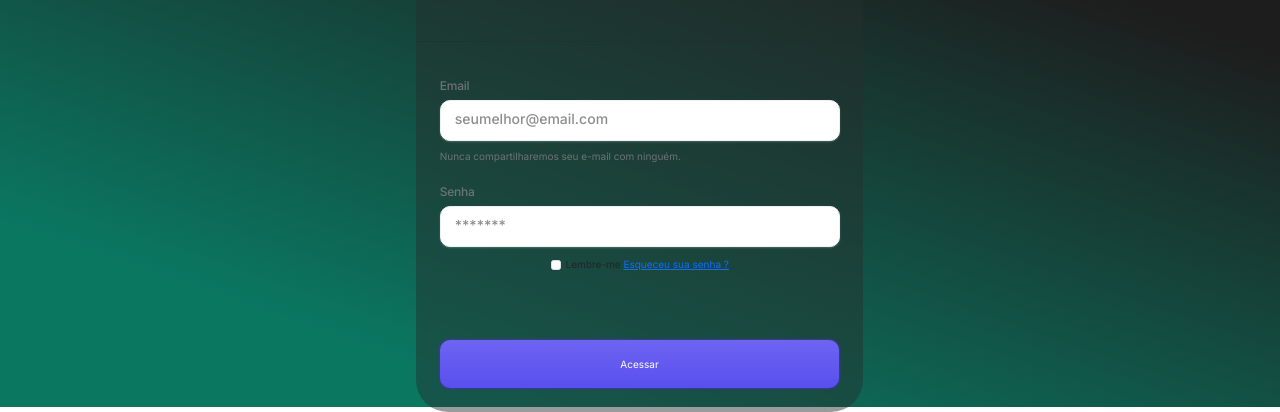
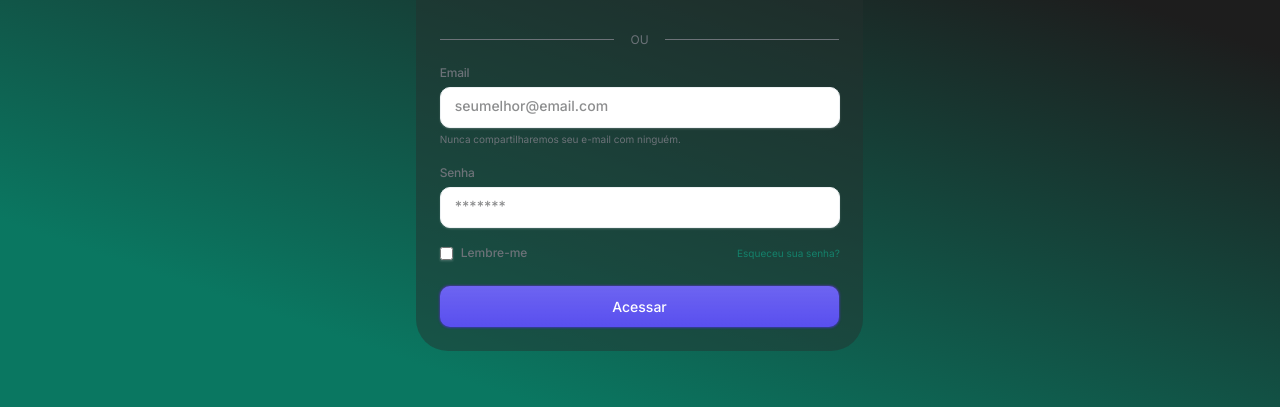
Before and after one commit to PabloPerdigao/FinancePro, a website: page pages/login.html in a window 1280 px wide. Shown: the part 393-805 px from the top of the page. Drawn offline with nearby package versions, Linux system fonts and the light colour scheme.

Commit message:
refactor: renomeia classes e ajusta estrutura do formulário de login

```diff
--- a/assets/css/login.css
+++ b/assets/css/login.css
@@ -41,7 +41,7 @@
   }
 
 /* estilo do formulário da página criar-conta */
-  .form-login-user {
+  .login-user {
     display: flex;
     flex-direction: column;
     margin: 0 auto;
@@ -114,8 +114,8 @@
     min-width: 35vw;
     align-items: center;
 
-
-    padding: 2.4rem 2.4rem 3.4rem;
+    padding: 1.4rem 2.4rem 2.4rem;
+    gap: 1.6rem;
 
   }
 
@@ -148,7 +148,7 @@
   .form-input .form-text {
     color: var(--grey-color);
     font-size: 1rem;
-    margin: 0.8rem 0;
+    margin: 0.4rem 0 0 0;
   }
 
   .form-control::placeholder {
@@ -157,24 +157,90 @@
     font-weight: 500;
   }
 
+  .form-checkbox {
+    width: 100%;
+    display: flex;
+    justify-content: space-between;
+    align-items: center;
 
+  }
+
+  .checkbox-label {
+    display: flex;
+    align-items: center;
+    gap: 0.8rem;
+  }
+
+  .checkbox-label input {
+
+    border-radius: 4px;
+    border: 1px solid var(--grey-color);
+
+    box-shadow: 0px 1px 2px 0px rgba(228, 229, 231, 0.24);
+    cursor: pointer;
+  }
+
+  .checkbox-label label {
+    color: var(--grey-color);
+
+    font-size: 1.2rem;
+    font-style: normal;
+    font-weight: 500;
+
+  }
+
+  .form-checkbox a {
+    color: var(--green-btn);
+    text-decoration: none;
+  }
 
  /* ------ */
 
+ /* divisor */
+
+  .divider {
+    display: flex;
+    width: 100%;
+    height: 1.8rem;
+    padding: 0 2.4rem;
+    align-items: center;
+    gap: 1.6rem;
+  }
+
+  .divider::before,
+  .divider::after {
+    content: "";
+    flex: 1;
+    border-bottom: 1px solid var(--grey-color);
+  }
+
+  .divider span {
+    color: var(--Grey, #6C7278);
+    text-align: center;
+
+    font-size: 1.2rem;
+    font-weight: 400;
+  }
+
+  /* ------ */
+
+
   .btn-submit {
+    color: var(--white-color);
+    font-size: 1.4rem;
+    font-weight: 500;
+    text-align: center;
 
-    height: 4.8rem;
     max-height: 4.8rem;
 
-    margin: 2.4rem;
-    padding: 1.2rem 2.4rem;
+    margin: 0 2.4rem 2.4rem;
+    padding: 1rem 2.4rem;
 
     flex-shrink: 0;
 
     border-radius: 10px;
     border: none;
 
-    color: var(--white-color);
     background: linear-gradient(180deg, rgba(255, 255, 255, 0.12) 0%, rgba(255, 255, 255, 0.00) 100%), #594FEF;
     box-shadow: 0px 1px 2px 0px rgba(37, 62, 167, 0.48), 0px 0px 1.9px 1px #413C8D;
 
--- a/pages/login.html
+++ b/pages/login.html
@@ -26,11 +26,13 @@
 
   </head>
   <body>
+
     <div class="title">
       <h1>Finance Pro</h>
     </div>
 
-    <form action="" name="login" method="post" class="form-login-user">
+    <main>
+      <section class="login-user">
 
         <div class="log-tiltle">
           <legend>Começe agora</legend>
@@ -56,32 +58,39 @@
 
           </fieldset>
 
-      <hr>
+          <div class="divider"><span>OU</span></div>
+
+          <form action="" name="login" method="post">
 
             <fieldset class="user-login">
 
-        <div class="form-input mb-3">
+              <div class="form-input">
                 <label for="exampleInputEmail1" class="form-label">Email</label>
                 <input type="email" class="form-control" id="exampleInputEmail1"  placeholder="seumelhor@email.com"
                 placearia-describedby="emailHelp">
                 <div id="emailHelp" class="form-text">Nunca compartilharemos seu e-mail com ninguém.</div>
               </div>
 
-        <div class="form-input mb-3">
+              <div class="form-input">
                 <label for="exampleInputPassword1" class="form-label">Senha</label>
                 <input type="password" class="form-control" id="exampleInputPassword1" placeholder="*******">
               </div>
-        <div class="mb-3 form-check">
-          <input type="checkbox" class="form-check-input" id="exampleCheck1">
-          <label class="form-check-label" for="exampleCheck1">Lembre-me</label>
-          <a href="#">Esqueceu sua senha ?</a>
+
+              <div class="form-checkbox">
+                <div class="checkbox-label">
+                  <input type="checkbox" id="exampleCheck1">
+                  <label for="exampleCheck1">Lembre-me</label>
                 </div>
+                <a href="#">Esqueceu sua senha?</a>
+              </div>
+
             </fieldset>
+          </form>
 
           <button type="submit" class="btn-submit">Acessar</button>
+      </section>
+    </main>
 
-
-    </form>
 
     <!-- JS Bootstrap -->
     <script src="https://cdn.jsdelivr.net/npm/bootstrap@5.3.6/dist/js/bootstrap.bundle.min.js" integrity="sha384-j1CDi7MgGQ12Z7Qab0qlWQ/Qqz24Gc6BM0thvEMVjHnfYGF0rmFCozFSxQBxwHKO" crossorigin="anonymous"></script>
```
Lines whose indentation alone changed are shown as unchanged.
